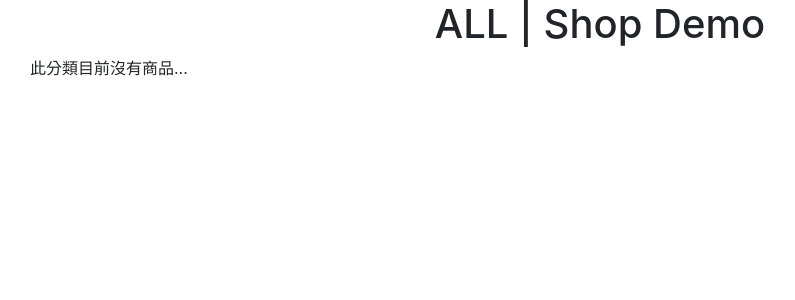
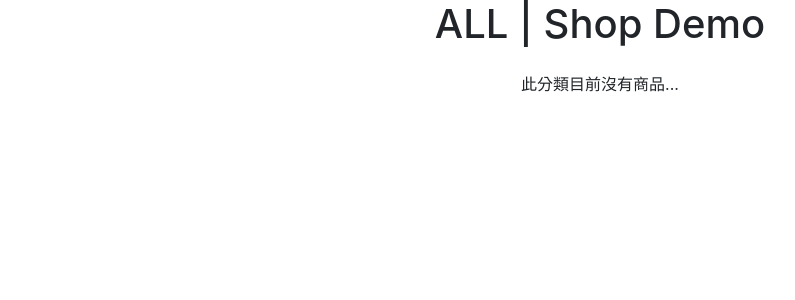
Before and after one commit to Mark-YH/shop-demo, a Django app: page /shop/ in a window 1280 px wide. Shown: the part 56-356 px from the top of the page, without its empty margins (40-835 px from the left). Run offline with Django 3.2, Linux system fonts and the light colour scheme; data that the repository does not hold is empty; some libraries are stand-ins or nearby versions.

Commit message:
修改說明排版（無商品時顯示）

```diff
--- a/templates/shop.html
+++ b/templates/shop.html
@@ -69,7 +69,9 @@
         </div>
       </div>
     {% empty %}
-      <p class="text-center">此分類目前沒有商品...</p>
+      <div class="col text-center mt-3">
+        <p>此分類目前沒有商品...</p>
+      </div>
     {% endfor %}
   </div>
 
```
